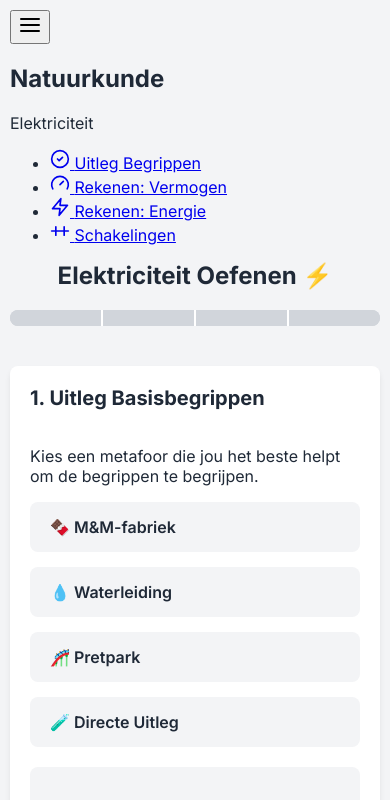
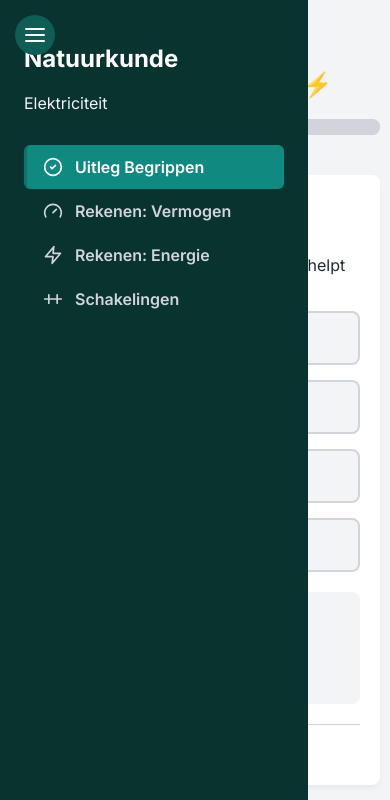
Before and after one commit to tijsboef/ELEoefenen, a plain HTML site: page index.html in a window 390 px wide. Both pictures are taken after a click on the button 30 px from the left and 27 px from the top of the page. Shown: the top 800 px of the page. Drawn offline with Linux system fonts and the light colour scheme.

Commit message:
Update style.css

```diff
--- a/style.css
+++ b/style.css
@@ -1,9 +1,11 @@
-/* --- Kleuren & Design Tokens (uit document) --- */
+/* --- Styling System based on provided PDF --- */
+
+/* --- 1. Kleuren & Design Tokens --- */
 :root {
-    --primary-blue: #3B82F6;
-    --primary-blue-darker: #2563EB;
+    --primary-blue: #108981; /* Main green color */
+    --primary-blue-darker: #0e746b; /* Darker green for hover states */
     --success-green: #108981;
-    --success-green-light: #f0fdfa; /* Eigen toevoeging voor achtergrond */
+    --success-green-light: #f0fdfa;
     --warning-yellow: #F59E0B;
     --danger-red: #EF4444;
     --gray-100: #f3f4f6;
@@ -12,230 +14,174 @@
     --gray-800: #1f2937;
     --transition-speed: 0.2s;
     --transition-easing: ease-in-out;
+    --sidebar-width: 260px;
 }
 
-/* --- Basis & Typografie --- */
+/* --- 2. Basis & Typografie --- */
+html { scroll-behavior: smooth; }
 body {
     font-family: 'Inter', sans-serif;
     background-color: var(--gray-100);
     color: var(--gray-800);
     margin: 0;
-    padding: 20px;
+    -webkit-font-smoothing: antialiased;
+    -moz-osx-font-smoothing: grayscale;
+}
+.app-container { display: flex; }
+h1, h3, h4, h5 { margin: 0; font-weight: 700; }
+h1 { font-size: 2rem; }
+h3 { font-size: 1.5rem; }
+p, label, input, button, a { font-size: 1rem; }
+header { text-align: center; margin-bottom: 40px; }
+main { max-width: 800px; margin: 0 auto; }
+.main-content { width: 100%; padding: 20px; }
+code { background-color: var(--gray-100); padding: 2px 6px; border-radius: 4px; font-family: monospace; }
+
+/* --- 3. Componenten --- */
+
+/* Sidebar Navigation */
+.sidebar {
+    width: var(--sidebar-width);
+    height: 100vh;
+    background-color: #08332F; /* Dark green */
+    color: var(--gray-100);
+    padding: 24px;
+    display: flex;
+    flex-direction: column;
+    flex-shrink: 0;
+    position: fixed;
+    top: 0;
+    left: 0;
+    transition: transform 0.3s var(--transition-easing);
+    z-index: 100;
+}
+.sidebar-header { margin-bottom: 32px; }
+.sidebar-header h2 { font-size: 1.5rem; color: white; }
+.sidebar-nav ul { list-style: none; padding: 0; margin: 0; }
+.sidebar-nav a {
+    display: flex;
+    align-items: center;
+    gap: 12px;
+    padding: 12px 16px;
+    border-radius: 6px;
+    text-decoration: none;
+    color: var(--gray-300);
+    font-weight: 600;
+    transition: background-color 0.2s, color 0.2s;
+    border-left: 3px solid transparent;
+}
+.sidebar-nav a:hover { background-color: rgba(255, 255, 255, 0.1); color: white; }
+.sidebar-nav a.active {
+    background-color: var(--primary-blue);
+    color: white;
+    border-left-color: var(--primary-blue-darker);
+}
+.sidebar-nav a .icon { width: 20px; height: 20px; }
+
+/* Mobile Sidebar Toggle */
+.sidebar-toggle {
+    position: fixed;
+    top: 15px;
+    left: 15px;
+    z-index: 101;
+    background-color: #0E5E56; /* Matching green */
+    color: white;
+    border: none;
+    border-radius: 50%;
+    width: 40px;
+    height: 40px;
+    display: none; /* Hidden on desktop */
+    justify-content: center;
+    align-items: center;
+    cursor: pointer;
 }
 
-h1, h3, h4, h5 {
-    margin: 0;
-}
+/* Progress Bar */
+.progress-bar-segmented { display: flex; height: 16px; width: 100%; max-width: 400px; margin: 20px auto; border-radius: 99px; overflow: hidden; background-color: var(--gray-300); }
+.progress-segment { width: 25%; background-color: var(--gray-300); transition: background-color 0.5s var(--transition-easing); border-right: 2px solid var(--gray-100); }
+.progress-segment:last-child { border-right: none; }
+.progress-segment.completed { background-color: var(--success-green); }
 
-h1 { font-size: 2rem; }
-h3 { font-size: 1.5rem; }
-p, label, input, button { font-size: 1rem; }
+/* Accordion */
+.accordion-item { background-color: white; border-radius: 8px; margin-bottom: 15px; box-shadow: 0 4px 6px -1px rgba(0,0,0,0.05); transition: all var(--transition-speed) var(--transition-easing); border-left: 5px solid transparent; }
+.accordion-item.completed { background-color: var(--success-green-light); border-left-color: var(--success-green); }
+.accordion-toggle { display: flex; justify-content: space-between; align-items: center; padding: 20px; cursor: pointer; user-select: none; }
+.accordion-toggle:hover { background-color: var(--gray-100); border-radius: 8px 8px 0 0; }
+.accordion-content { max-height: 0; overflow: hidden; padding: 0 20px; transition: max-height 0.3s ease-out, padding 0.3s ease-out; }
+.accordion-item.expanded .accordion-content { padding: 0 20px 20px 20px; max-height: 2000px; /* Increased max-height */ transition: max-height 0.8s ease-in, padding 0.5s ease-in; }
 
-header {
-    text-align: center;
-    margin-bottom: 40px;
-}
+/* Cards (Metaphor Choice) */
+.metaphor-choice { display: flex; gap: 15px; margin-bottom: 20px; flex-wrap: wrap; }
+.card-hover { background-color: var(--gray-100); padding: 15px 20px; border-radius: 8px; cursor: pointer; font-weight: 600; transition: all 0.2s ease-in-out; border: 2px solid var(--gray-300); }
+.card-hover:hover { transform: translateY(-2px); box-shadow: 0 10px 15px -3px rgba(0, 0, 0, 0.07); }
+.card-hover.active { background-color: var(--primary-blue); color: white; border-color: var(--primary-blue-darker); transform: translateY(-2px); box-shadow: 0 10px 15px -3px rgba(0, 0, 0, 0.07); }
+.explanation-container { background-color: var(--gray-100); padding: 20px; border-radius: 8px; margin-bottom: 20px; min-height: 50px; }
 
-main {
-    max-width: 800px;
-    margin: 0 auto;
-}
+/* Control Questions */
+.control-question { margin-top: 25px; padding-top: 20px; border-top: 1px dashed var(--gray-300); }
+.control-question p { font-weight: 600; }
+.answer-options { display: flex; flex-direction: column; gap: 10px; }
+.answer-btn { background-color: white; border: 2px solid var(--gray-300); padding: 12px; border-radius: 6px; text-align: left; cursor: pointer; transition: all 0.2s ease; }
+.answer-btn:hover { border-color: var(--primary-blue); background-color: #f0fdfa; }
+.answer-btn.correct { border-color: var(--success-green); background-color: var(--success-green-light); color: var(--success-green); font-weight: bold; }
+.answer-btn.incorrect { border-color: var(--danger-red); background-color: #fef2f2; color: var(--danger-red); }
+.answer-btn:disabled { cursor: not-allowed; }
+#answer-feedback { margin-top: 15px; font-weight: 600; padding: 10px; border-radius: 4px; display: none; }
+#answer-feedback.correct { color: var(--success-green); background-color: var(--success-green-light); display: block; }
+#answer-feedback.incorrect { color: var(--danger-red); background-color: #fef2f2; display: block; }
 
-/* --- Progress Bar --- */
-.progress-bar-segmented {
-    display: flex;
-    height: 20px;
-    width: 100%;
-    max-width: 400px;
-    margin: 20px auto;
-    border-radius: 8px;
-    overflow: hidden;
-    background-color: var(--gray-300);
-}
+/* Forms & Buttons */
+.exercise { margin-top: 20px; padding: 20px; border-top: 1px solid var(--gray-300); }
+.exercise input { width: 100%; padding: 12px; margin: 10px 0; border: 1px solid var(--gray-300); border-radius: 4px; box-sizing: border-box; font-size: 1rem; }
+.exercise p[id$="-feedback"] { margin-top: 10px; font-weight: 600; padding: 10px; border-radius: 4px; display: none; } /* Initially hidden */
+.exercise p.correct { color: var(--success-green); background-color: var(--success-green-light); display: block; }
+.exercise p.incorrect { color: var(--danger-red); background-color: #fef2f2; display: block; }
+.btn-primary { background-color: var(--primary-blue); color: white; border: none; padding: 12px 20px; border-radius: 4px; cursor: pointer; font-weight: 600; transition: all 0.2s ease-in-out; }
+.btn-primary:hover { background-color: var(--primary-blue-darker); transform: translateY(-1px); }
 
-.progress-segment {
-    width: 25%;
-    background-color: var(--gray-300);
-    transition: background-color 0.5s ease-in-out;
-    border-right: 2px solid white;
-}
-.progress-segment:last-child {
-    border-right: none;
-}
-.progress-segment.completed {
-    background-color: var(--success-green);
-}
+/* Custom Checkbox */
+.completion-marker { margin-top: 20px; padding-top: 20px; border-top: 1px solid var(--gray-300); }
+.custom-checkbox { display: none; }
+.checkbox-label { position: relative; padding-left: 35px; cursor: pointer; user-select: none; }
+.checkbox-label::before { content: ''; position: absolute; left: 0; top: 0; width: 24px; height: 24px; border: 2px solid var(--gray-300); border-radius: 4px; background-color: white; transition: all 0.2s; }
+.checkbox-label::after { content: ''; position: absolute; left: 9px; top: 5px; width: 6px; height: 12px; border: solid white; border-width: 0 3px 3px 0; transform: rotate(45deg); opacity: 0; transition: opacity 0.2s; }
+.custom-checkbox:checked + .checkbox-label::before { background-color: var(--success-green); border-color: var(--success-green); }
+.custom-checkbox:checked + .checkbox-label::after { opacity: 1; }
+
+/* --- Interactive SVG Styles --- */
+.interactive-controls { display:flex; gap:12px; flex-wrap:wrap; align-items:center; margin:6px 0 14px; }
+.interactive-controls label { font-weight:600; }
+.interactive-controls button { appearance:none; border:0; background:#111827; color:#fff; padding:10px 14px; border-radius:10px; cursor:pointer; }
+.interactive-controls button[aria-pressed="true"]{ background:#16a34a; }
+.interactive-controls button.water-btn[aria-pressed="true"]{ background:#0ea5e9; }
+.interactive-hint { color:#374151; font-size:14px; }
+.svg-wrap{ width:100%; aspect-ratio:16/9; background:#fafafa; border-radius: 8px; overflow:hidden; }
+.svg-wrap > svg{ width:100%; height:100%; }
+
+/* --- SVG Specific Styles (Moved from inline) --- */
+/* M&M */
+.mnm-road{fill:none;stroke:#222;stroke-width:10;stroke-linecap:round;}.mnm-arrow{fill:#222;}.mnm-label{fill:#111;font-size:20px;font-family:Inter,sans-serif;}.mnm-small{font-size:16px;fill:#333;font-family:Inter,sans-serif;}.mnm-legendText{font-size:18px;fill:#222;font-family:Inter,sans-serif;}
+/* Water */
+.water-pipe{fill:none;stroke:#2563eb;stroke-width:12;stroke-linecap:round;}.water-pipeFaint{fill:none;stroke:#60a5fa;stroke-width:12;stroke-linecap:round;opacity:.35;}.water-label{fill:#111;font-size:20px;font-family:Inter,sans-serif;}.water-small{font-size:16px;fill:#333;font-family:Inter,sans-serif;}.water-legendText{font-size:18px;fill:#222;font-family:Inter,sans-serif;}
+/* Park */
+.park-label{fill:#111;font-size:20px;font-family:Inter,sans-serif;}.park-small{font-size:16px;fill:#333;font-family:Inter,sans-serif;}.park-track{fill:none;stroke:#374151;stroke-width:8;}.park-lift{stroke:#9ca3af;stroke-dasharray:10 8;}.park-gate{stroke:#ef4444;stroke-width:10;stroke-linecap:round;}.park-station{fill:#e5e7eb;stroke:#9ca3af;stroke-width:2;}
+/* Direct */
+.direct-wire{fill:none;stroke:#111;stroke-width:8;stroke-linecap:round;}.direct-label{fill:#111;font-size:20px;font-family:Inter,sans-serif;}.direct-small{font-size:16px;fill:#333;font-family:Inter,sans-serif;}.direct-gate{stroke:#ef4444;stroke-width:10;stroke-linecap:round;}.direct-resBody{fill:#e5e7eb;stroke:#9ca3af;stroke-width:4;}
 
 
-/* --- Accordion --- */
-.accordion-item {
-    background-color: white;
-    border-radius: 8px;
-    margin-bottom: 15px;
-    box-shadow: 0 4px 6px -1px rgba(0,0,0,0.1);
-    transition: all var(--transition-speed) var(--transition-easing);
+/* --- 4. Responsive Design --- */
+@media (max-width: 1024px) {
+    .sidebar { transform: translateX(-100%); }
+    .sidebar.is-open { transform: translateX(0); }
+    .main-content { padding-left: 20px; }
+    .sidebar-toggle { display: flex; }
 }
-.accordion-item.completed {
-    background-color: var(--success-green-light);
-    border-left: 5px solid var(--success-green);
+@media (min-width: 1025px) {
+    .main-content { margin-left: var(--sidebar-width); }
 }
-
-.accordion-toggle {
-    display: flex;
-    justify-content: space-between;
-    align-items: center;
-    padding: 20px;
-    cursor: pointer;
-    user-select: none;
-}
-.accordion-toggle:hover {
-    background-color: var(--gray-100);
-    border-radius: 8px 8px 0 0;
-}
-
-.accordion-content {
-    max-height: 0;
-    overflow: hidden;
-    padding: 0 20px;
-    transition: max-height 0.3s ease-out, padding 0.3s ease-out;
-}
-.accordion-item.expanded .accordion-content {
-    padding: 20px;
-    padding-top: 0;
-    max-height: 1000px; /* Voldoende hoge waarde */
-    transition: max-height 0.5s ease-in, padding 0.5s ease-in;
-}
-
-/* --- Keuzekaarten --- */
-.metaphor-choice {
-    display: flex;
-    gap: 15px;
-    margin-bottom: 20px;
-    flex-wrap: wrap;
-}
-
-.card-hover {
-    background-color: var(--gray-100);
-    padding: 15px 20px;
-    border-radius: 8px;
-    cursor: pointer;
-    font-weight: 600;
-    transition: all 0.2s ease-in-out;
-}
-.card-hover:hover {
-    transform: translateY(-2px);
-    box-shadow: 0 10px 15px -3px rgba(0, 0, 0, 0.1);
-    background-color: var(--primary-blue);
-    color: white;
-}
-.card-hover.active {
-    background-color: var(--primary-blue);
-    color: white;
-    transform: translateY(-2px);
-    box-shadow: 0 10px 15px -3px rgba(0, 0, 0, 0.1);
-}
-
-.explanation-container {
-    background-color: var(--gray-100);
-    padding: 20px;
-    border-radius: 8px;
-    margin-bottom: 20px;
-}
-
-/* --- Oefeningen & Knoppen --- */
-.exercise {
-    margin-top: 20px;
-    padding: 20px;
-    border: 1px solid var(--gray-300);
-    border-radius: 8px;
-}
-.exercise input {
-    width: 100%;
-    padding: 10px;
-    margin: 10px 0;
-    border: 1px solid var(--gray-300);
-    border-radius: 4px;
-    box-sizing: border-box; /* Zorgt dat padding de breedte niet beïnvloedt */
-}
-.exercise #vermogen-feedback, .exercise #energie-feedback {
-    margin-top: 10px;
-    font-weight: 600;
-}
-.exercise #vermogen-feedback.correct, .exercise #energie-feedback.correct {
-    color: var(--success-green);
-}
-.exercise #vermogen-feedback.incorrect, .exercise #energie-feedback.incorrect {
-    color: var(--danger-red);
-}
-
-.btn-primary {
-    background-color: var(--primary-blue);
-    color: white;
-    border: none;
-    padding: 10px 20px;
-    border-radius: 4px;
-    cursor: pointer;
-    font-weight: 600;
-    transition: all 0.2s ease-in-out;
-}
-.btn-primary:hover {
-    background-color: var(--primary-blue-darker);
-    transform: translateY(-1px);
-}
-
-/* --- Custom Checkbox --- */
-.completion-marker {
-    margin-top: 20px;
-    padding-top: 20px;
-    border-top: 1px solid var(--gray-300);
-}
-.custom-checkbox {
-    display: none;
-}
-.checkbox-label {
-    position: relative;
-    padding-left: 35px;
-    cursor: pointer;
-    user-select: none;
-}
-.checkbox-label::before {
-    content: '';
-    position: absolute;
-    left: 0;
-    top: 0;
-    width: 24px;
-    height: 24px;
-    border: 2px solid var(--gray-300);
-    border-radius: 4px;
-    background-color: white;
-    transition: all 0.2s;
-}
-.checkbox-label::after { /* Het vinkje */
-    content: '';
-    position: absolute;
-    left: 9px;
-    top: 5px;
-    width: 6px;
-    height: 12px;
-    border: solid white;
-    border-width: 0 3px 3px 0;
-    transform: rotate(45deg);
-    opacity: 0;
-    transition: opacity 0.2s;
-}
-.custom-checkbox:checked + .checkbox-label::before {
-    background-color: var(--success-green);
-    border-color: var(--success-green);
-}
-.custom-checkbox:checked + .checkbox-label::after {
-    opacity: 1;
-}
-
-/* --- Mobiele aanpassingen --- */
 @media (max-width: 768px) {
-    body { padding: 10px; }
+    .main-content { padding: 10px; padding-top: 70px; }
     h1 { font-size: 1.5rem; }
     h3 { font-size: 1.25rem; }
-    .progress-bar-segmented { height: 16px; }
     .metaphor-choice { flex-direction: column; }
 }
```
